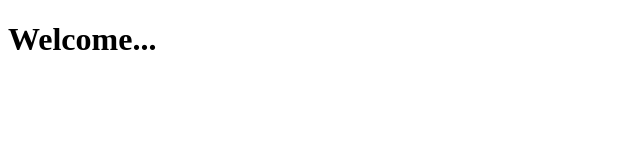
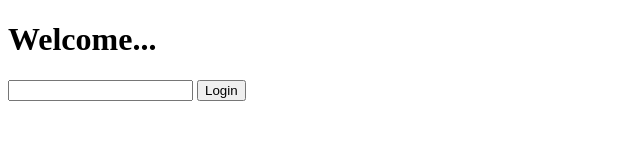
Before and after one commit to lovendahl/TodoWeb, a website: page public/index.html in a window 1280 px wide. Shown: the whole page, without its empty margins (0-640 px from the left). Drawn offline with Linux system fonts and the light colour scheme.

Commit message:
login form created

```diff
--- a/public/index.html
+++ b/public/index.html
@@ -7,5 +7,9 @@
 </head>
 <body>
     <h1>Welcome...</h1>
+    <form>
+        <input id="pass"/>
+        <button id="btnLogin">Login</button>
+    </form>
 </body>
 </html>
```
